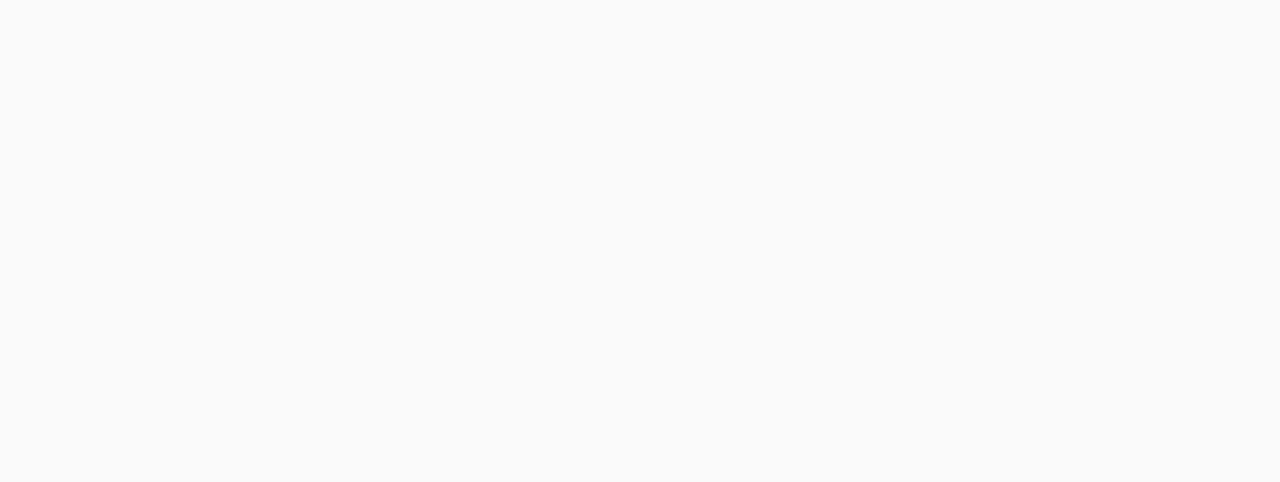
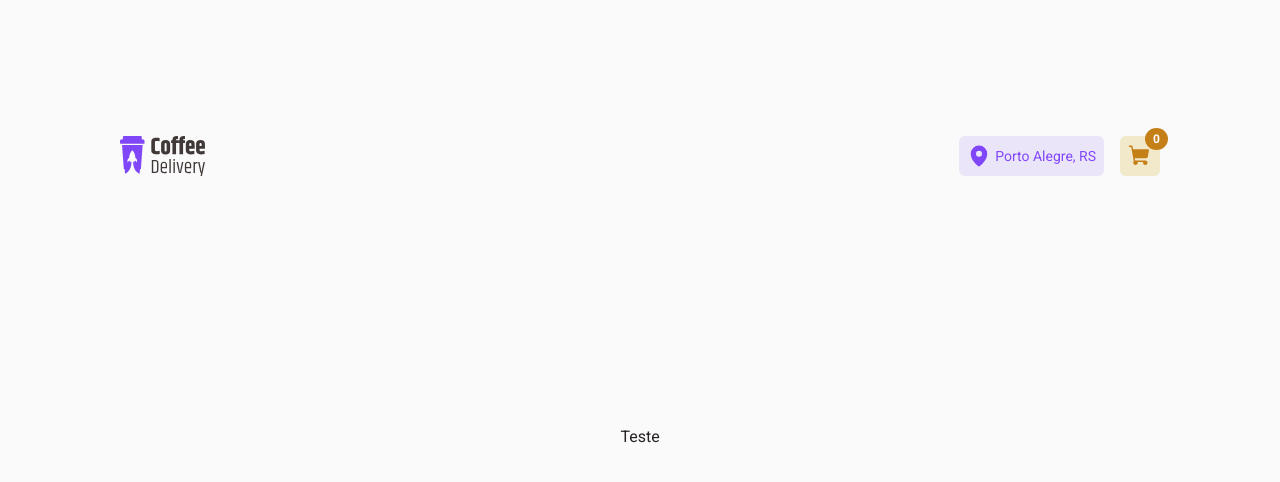
Before and after one commit to thealdoamati/Coffe-Delivery, a React (Vite) app: page /Cart in a window 1280 px wide. Before the commit this address had no page. Shown: the top 482 px of the page. Built offline with nearby package versions, Linux system fonts and the light colour scheme; the HTML template or start-up script is replaced by a standard one.

Commit message:
ajustando

```diff
--- a/src/Router.tsx
+++ b/src/Router.tsx
@@ -1,12 +1,14 @@
 import { Route, Routes } from 'react-router-dom'
 import { Home } from './pages/Home'
 import { DefaultLayout } from './layouts'
+import { Cart } from './pages/Cart'
 
 export function Router() {
   return (
     <Routes>
       <Route path="/" element={<DefaultLayout />}>
         <Route path="/" element={<Home />} />
+        <Route path="/Cart" element={<Cart />} />
       </Route>
     </Routes>
   )
--- a/src/components/Header/index.tsx
+++ b/src/components/Header/index.tsx
@@ -3,9 +3,16 @@ import { CartContext } from '../../context/CartContext'
 import { HeaderStyle, Location, Cart, CartCount } from './styles'
 import { MapPin, ShoppingCart } from 'phosphor-react'
 import Logo from '../../assets/Logo/Logo.svg'
+import { useNavigate } from 'react-router-dom'
 
 export function Header() {
   const { sumOfCoffesOnCart } = useContext(CartContext)
+  const navigate = useNavigate()
+
+  function routeToCart() {
+    const path = '/Cart'
+    navigate(path)
+  }
 
   return (
     <HeaderStyle>
@@ -15,7 +22,7 @@ export function Header() {
           <MapPin size={24} weight="fill" />
           Porto Alegre, RS
         </Location>
-        <Cart>
+        <Cart onClick={routeToCart}>
           <ShoppingCart size={24} weight="fill" />
           <CartCount>{sumOfCoffesOnCart}</CartCount>
         </Cart>
--- a/src/components/Header/styles.ts
+++ b/src/components/Header/styles.ts
@@ -19,11 +19,12 @@ export const Location = styled.div`
   gap: 0.25rem;
 `
 
-export const Cart = styled.div`
+export const Cart = styled.button`
   display: flex;
   align-items: center;
   position: relative;
   background: ${(props) => props.theme['yellow-light']};
+  border: none;
   color: ${(props) => props.theme['yellow-dark']};
   padding: 0.5rem;
   border-radius: 6px;
--- /dev/null
+++ b/src/pages/Cart/index.tsx
@@ -0,0 +1,5 @@
+import { CartContainer } from './styles'
+
+export function Cart() {
+  return <CartContainer>Teste</CartContainer>
+}
--- /dev/null
+++ b/src/pages/Cart/styles.ts
@@ -0,0 +1,9 @@
+import styled from 'styled-components'
+
+export const CartContainer = styled.main`
+  flex: 1;
+  display: flex;
+  flex-direction: column;
+  align-items: center;
+  justify-content: center;
+`
```
Also changed, not shown: src/assets/CoffeList/index.tsx (+18 -0 lines).
